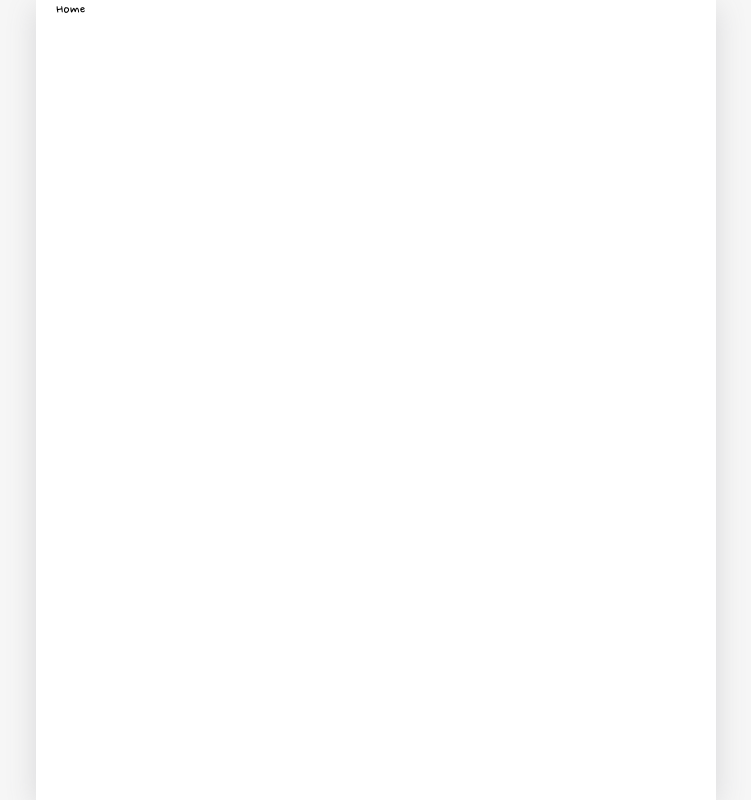
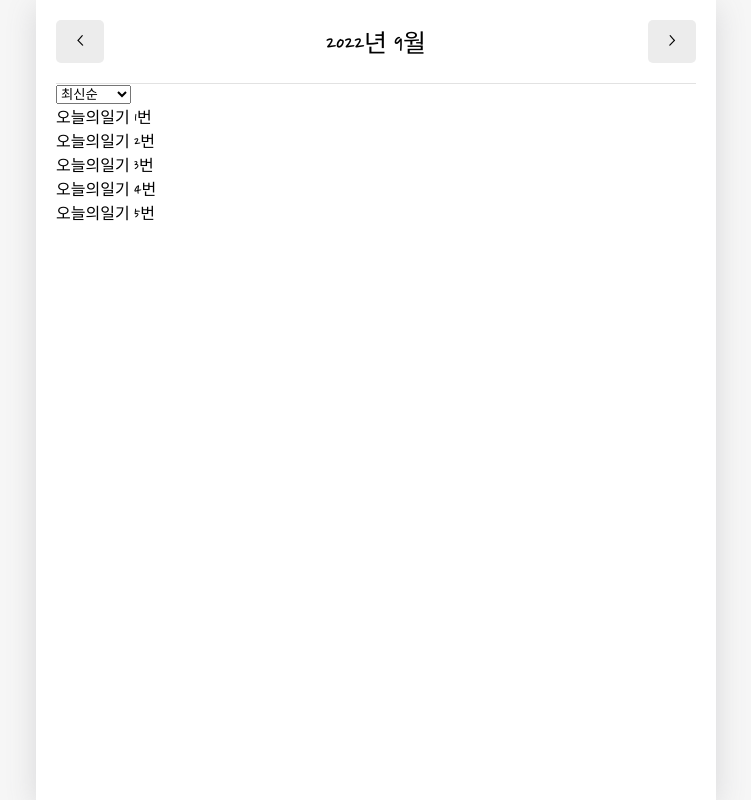
Before and after one commit to Parzival8971/react-emotion-diary, a React (Create React App) app: page / in a window 1280 px wide. Shown: the whole page, without its empty margins (264-1015 px from the left). Built offline with nearby package versions, Linux system fonts and the light colour scheme; the HTML template or start-up script is replaced by a standard one; a web font is replaced by a local one.

Commit message:
[FEAT] : Sort 기능 추가

```diff
--- a/src/App.js
+++ b/src/App.js
@@ -46,8 +46,47 @@ const reducer = (state, action) => {
 export const DiaryStateContext = React.createContext();
 export const DiaryDispatchContext = React.createContext();
 
+const dummyData = [
+  {
+    id: 1,
+    emotion: 1,
+    content: '오늘의일기 1번',
+    date: 1663942965356,
+  },
+  {
+    id: 2,
+    emotion: 2,
+    content: '오늘의일기 2번',
+    date: 1663942965357,
+  },
+  {
+    id: 3,
+    emotion: 3,
+    content: '오늘의일기 3번',
+    date: 1663942965358,
+  },
+  {
+    id: 4,
+    emotion: 4,
+    content: '오늘의일기 4번',
+    date: 1663942965359,
+  },
+  {
+    id: 5,
+    emotion: 5,
+    content: '오늘의일기 5번',
+    date: 1663942965360,
+  },
+  {
+    id: 6,
+    emotion: 2,
+    content: '오늘의일기 6번',
+    date: 1763942965360,
+  },
+];
+
 function App() {
-  const [data, dispatch] = useReducer(reducer, []);
+  const [data, dispatch] = useReducer(reducer, dummyData);
 
   const dataId = useRef(0);
   // CREATE
--- /dev/null
+++ b/src/componets/DiaryList.js
@@ -0,0 +1,41 @@
+import React, { useState } from 'react';
+
+const sortOptionList = [
+  { value: 'latest', name: '최신순' },
+  { value: 'oldest', name: '오래된 순' },
+];
+
+const ControlMenu = ({ value, onChange, optionList }) => {
+  console.log(value);
+  return (
+    <select value={value} onChange={(e) => onChange(e.target.value)}>
+      {optionList.map((it, idx) => (
+        <option key={idx} value={it.value}>
+          {it.name}
+        </option>
+      ))}
+    </select>
+  );
+};
+
+const DiaryList = ({ diaryList }) => {
+  const [sortType, setSortType] = useState('lastest');
+  return (
+    <div>
+      <ControlMenu
+        value={sortType}
+        onChange={setSortType}
+        optionList={sortOptionList}
+      />
+      {diaryList.map((it) => (
+        <div key={it.id}>{it.content}</div>
+      ))}
+    </div>
+  );
+};
+
+DiaryList.defaultProps = {
+  diaryList: [],
+};
+
+export default DiaryList;
--- a/src/pages/Home.js
+++ b/src/pages/Home.js
@@ -1,7 +1,65 @@
-import React from 'react';
+import React, { useContext, useEffect, useState } from 'react';
+import { DiaryStateContext } from '../App';
+
+import MyHeader from '../componets/MyHeader';
+import MyButton from '../componets/MyButton';
+import DiaryList from '../componets/DiaryList';
 
 const Home = () => {
-  return <div>Home</div>;
+  const diaryList = useContext(DiaryStateContext);
+
+  const [data, setData] = useState([]);
+  const [curDate, setCurDate] = useState(new Date());
+  const headText = `${curDate.getFullYear()}년 ${curDate.getMonth() + 1}월 `;
+
+  useEffect(() => {
+    if (diaryList.length >= 1) {
+      const firstDay = new Date(
+        curDate.getFullYear(),
+        curDate.getMonth(),
+        1
+      ).getTime();
+      // console.log(new Date(firstDay));
+
+      const lastDay = new Date(
+        curDate.getFullYear(),
+        curDate.getMonth() + 1,
+        0
+      ).getTime();
+      // console.log(new Date(lastDay));
+
+      setData(
+        diaryList.filter((it) => firstDay <= it.date && it.date <= lastDay)
+      );
+    }
+  }, [diaryList, curDate]);
+
+  useEffect(() => {
+    console.log(data);
+  }, [data]);
+
+  const increaseMonth = () => {
+    setCurDate(
+      new Date(curDate.getFullYear(), curDate.getMonth() + 1, curDate.getDate())
+    );
+  };
+
+  const decreaseMonth = () => {
+    setCurDate(
+      new Date(curDate.getFullYear(), curDate.getMonth() - 1, curDate.getDate())
+    );
+  };
+
+  return (
+    <div>
+      <MyHeader
+        headText={headText}
+        leftChild={<MyButton text={'<'} onClick={decreaseMonth} />}
+        rightChild={<MyButton text={'>'} onClick={increaseMonth} />}
+      />
+      <DiaryList diaryList={data} />
+    </div>
+  );
 };
 
 export default Home;
```
